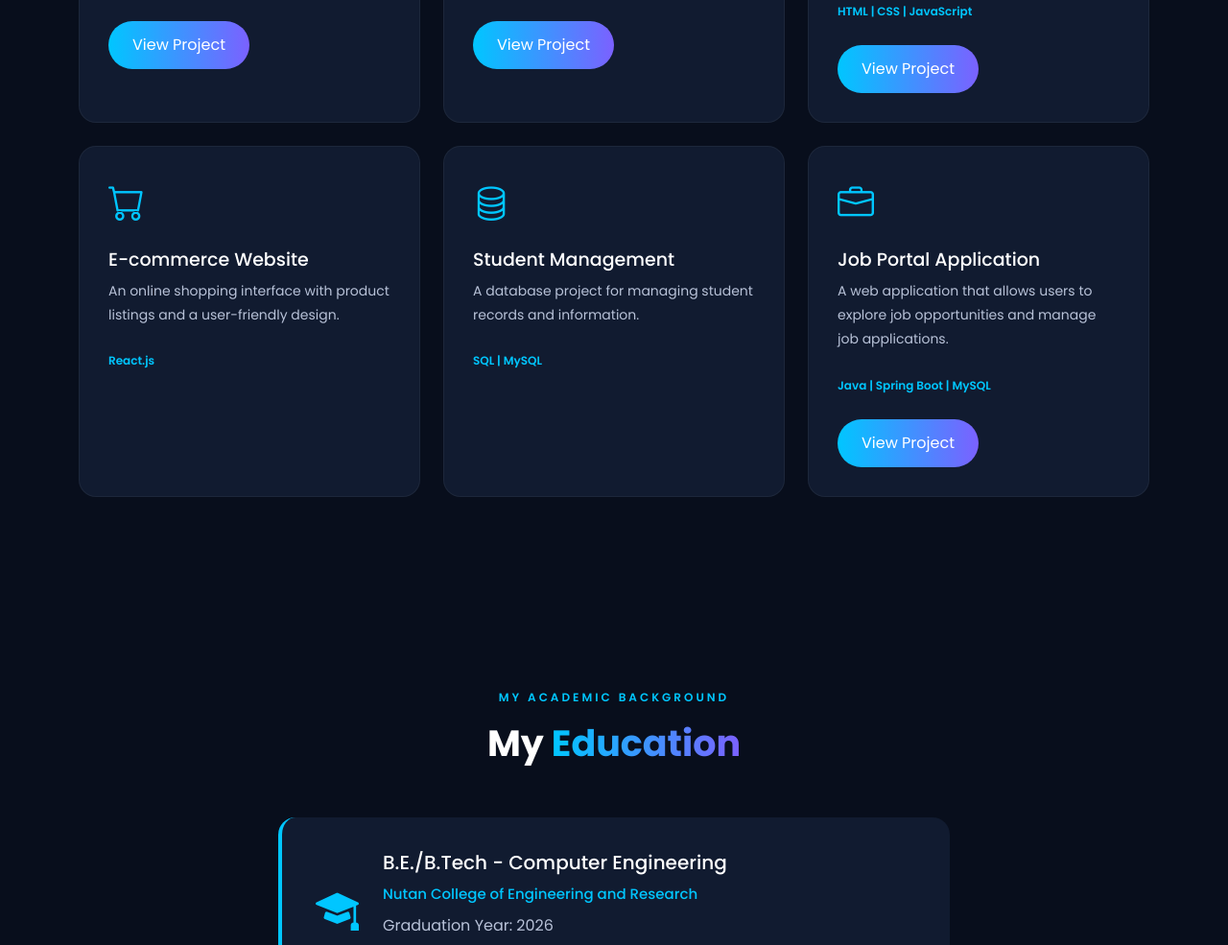
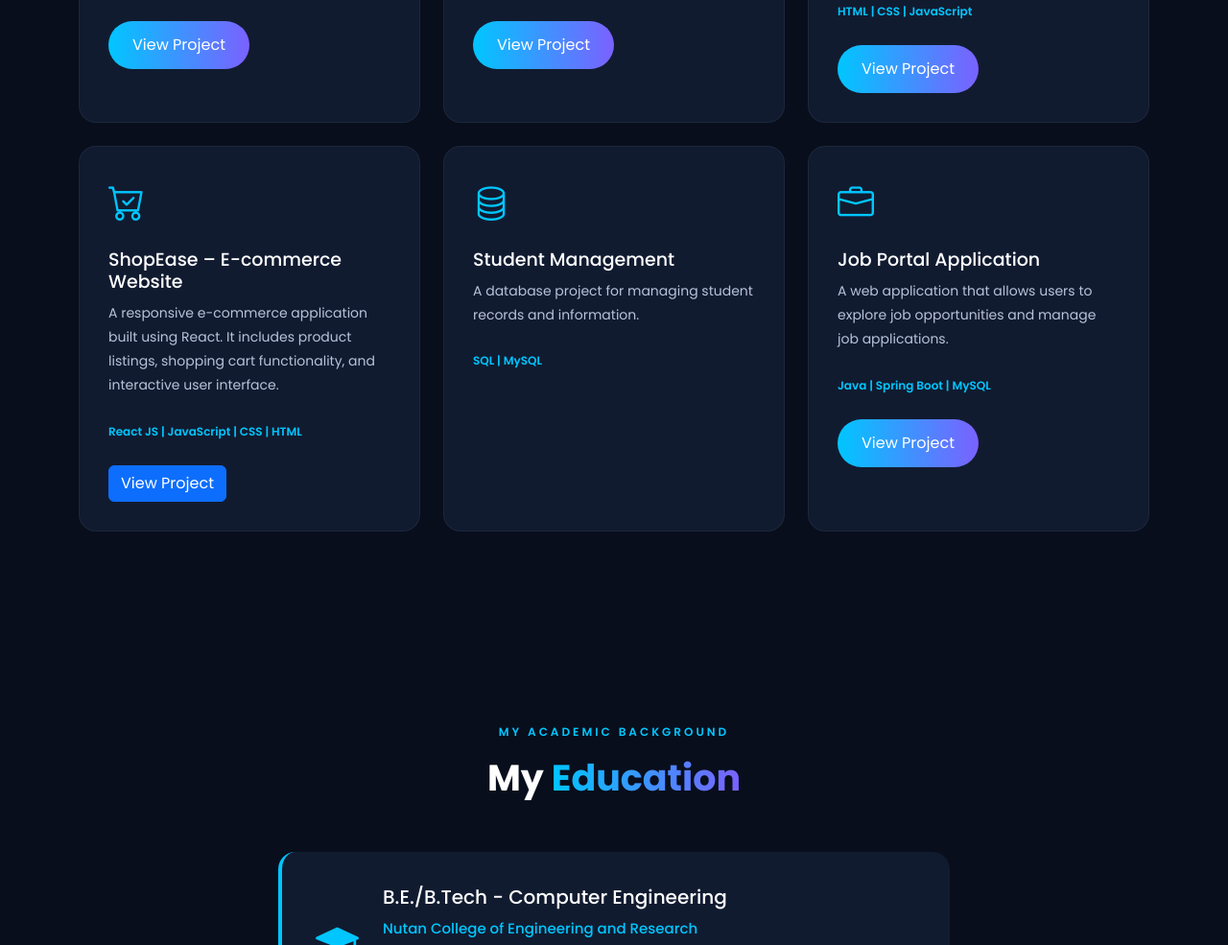
Before and after one commit to Kadambari-1230-kk/my-portfolio, a plain HTML site: page index.html in a window 1280 px wide. Shown: the part 2608-3593 px from the top of the page at 96% size. Drawn offline with nearby package versions, Linux system fonts and the light colour scheme.

Commit message:
Update index.html

```diff
--- a/index.html
+++ b/index.html
@@ -357,22 +357,33 @@
 
 
                 <!-- PROJECT 4: E-COMMERCE WEBSITE -->
+
 <div class="col-md-6 col-lg-4">
     <div class="project-card">
 
-                        <i class="bi bi-cart"></i>
+        <i class="bi bi-cart-check"></i>
 
-                        <h4>E-commerce Website</h4>
+        <h4>ShopEase – E-commerce Website</h4>
 
         <p>
-                            An online shopping interface with
-                            product listings and a user-friendly design.
+            A responsive e-commerce application built using React.
+            It includes product listings, shopping cart functionality,
+            and interactive user interface.
         </p>
 
-                        <span>React.js</span>
+        <span>React JS | JavaScript | CSS | HTML</span>
+
+        <div class="mt-4">
+            <a href=" https://kadambari-1230-kk.github.io/shopease-ecommerce/"
+               target="_blank"
+               class="btn btn-primary">
+               View Project
+            </a>
+        </div>
 
     </div>
 </div>
+
 
 
                 <!-- PROJECT 5: STUDENT MANAGEMENT -->
```
Lines whose indentation alone changed are shown as unchanged.
